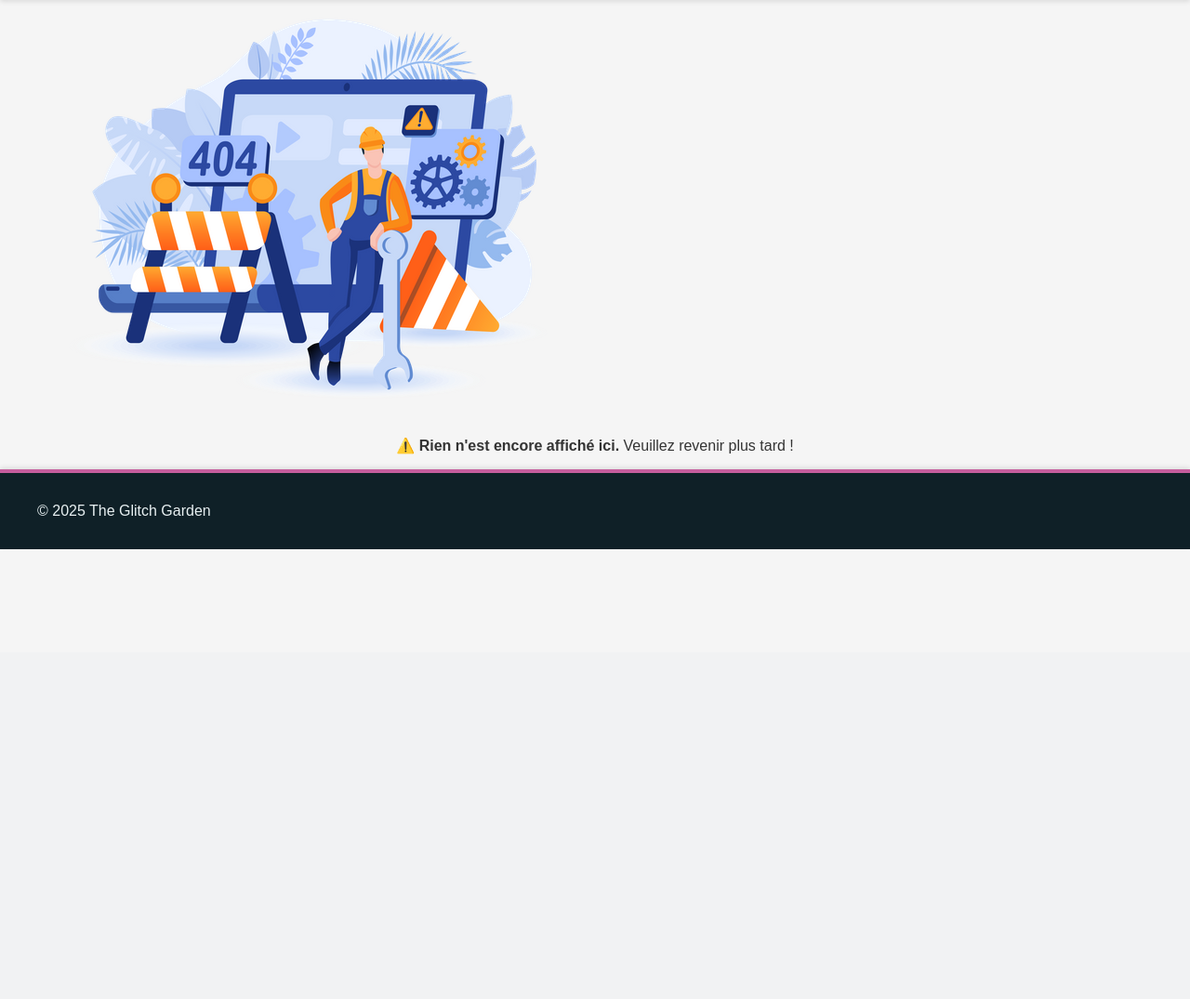
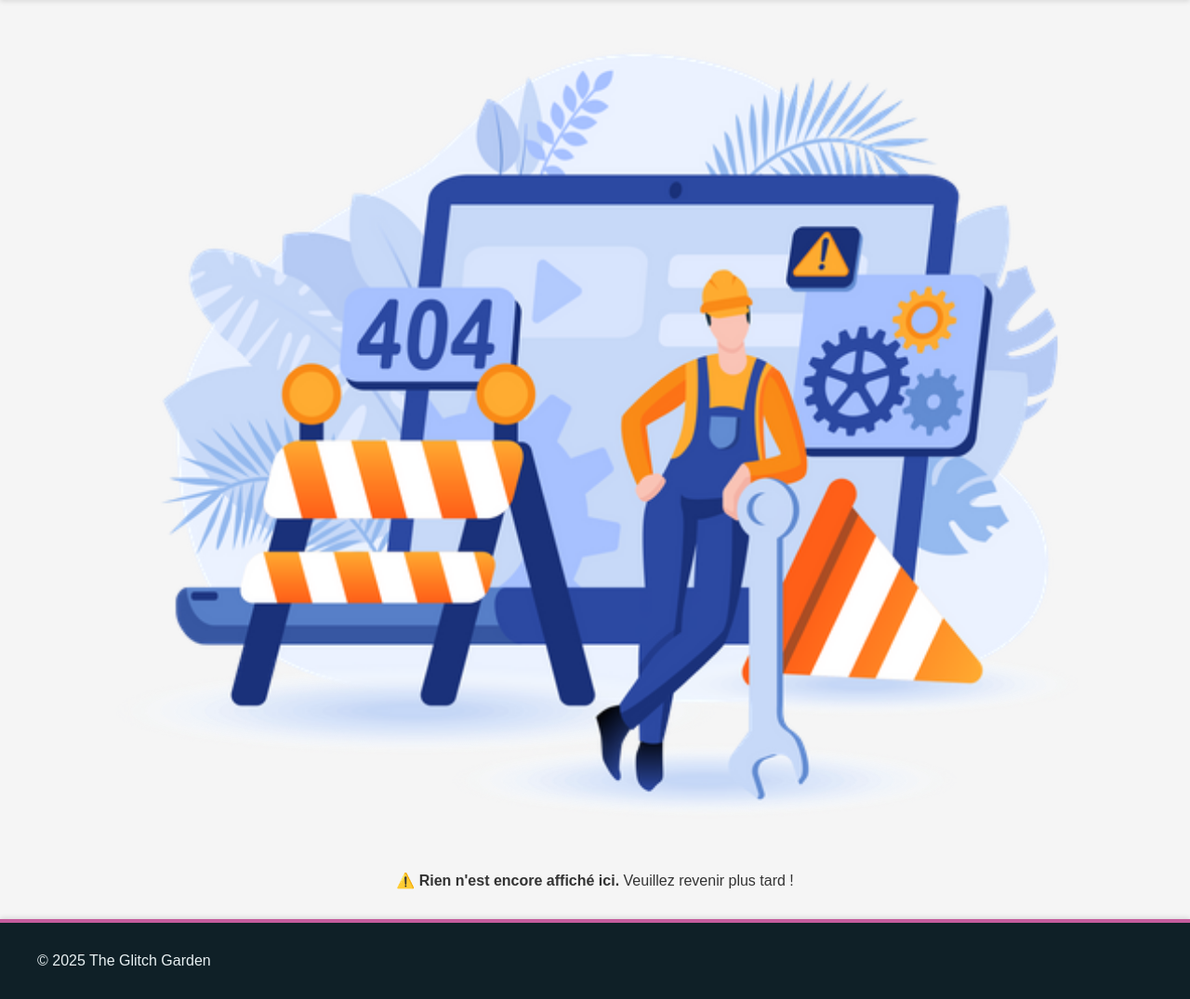
Before and after one commit to Locktix/The-Glitch-Garden, a PHP site: page /fiche-prestation.html in a window 1280 px wide. Shown: the part 98-1173 px from the top of the page at 93% size. Before the commit the page ends 689 px from the top, so only its background shows below. Run offline with PHP 8.4, Linux system fonts and the light colour scheme.

Commit message:
UI improvements and minor content updates
Standardized indentation in connexion.html, fixed heading level in fiche-artiste.html, added missing stylesheet and improved construction message styling in fiche-prestation.html and main.css, and removed a redundant note from index.html for clarity.

```diff
--- a/css/main.css
+++ b/css/main.css
@@ -105,3 +105,8 @@ header nav ul li a:hover {
     color: #FFFFFF;
     border-bottom: 2px solid #4A90E2;
 }
+
+/* Construction message styling */
+.construction-message {
+    text-align: center;
+}
--- a/fiche-artiste.html
+++ b/fiche-artiste.html
@@ -5,7 +5,7 @@
     <meta name="viewport" content="width=device-width, initial-scale=1.0">
     <link rel="icon" type="image/png" href="img/logo.png">
     <link rel="stylesheet" href="css/main.css">
-        <link rel="stylesheet" href="css/artistes.css">
+    <link rel="stylesheet" href="css/artistes.css">
     <link rel="stylesheet" href="css/fiche-artistes.css">
     <title>The Glitch Garden - Cyber pulse</title>
 </head>
@@ -41,7 +41,7 @@
             <div class="artist-presentation">
                 <p class="artist-real-name">Nom réel : Antoine Dupont</p>
 
-                <h4>Styles Musicaux</h4>
+                <h3>Styles Musicaux</h3>
                 <div class="styles-tags">
                     <span class="style-tag">Electro House</span>
                     <span class="style-tag">Future Rave</span>
--- a/fiche-prestation.html
+++ b/fiche-prestation.html
@@ -5,6 +5,7 @@
     <meta name="viewport" content="width=device-width, initial-scale=1.0">
     <link rel="icon" type="image/png" href="img/logo.png">
     <link rel="stylesheet" href="css/main.css">
+    <link rel="stylesheet" href="css/prestations.css">
     <title>The Glitch Garden - Prestations</title>
 </head>
 <body>
@@ -32,7 +33,7 @@
     <main class="centrage">
 
     <img src="img/under_construction.webp" alt="Page en construction">
-    <p style="text-align: center;">⚠️ <b>Rien n'est encore affiché ici.</b> Veuillez revenir plus tard !</p>
+    <p class="construction-message">⚠️ <b>Rien n'est encore affiché ici.</b> Veuillez revenir plus tard !</p>
 
     </main>
 
--- a/index.html
+++ b/index.html
@@ -94,8 +94,6 @@
 
         <p class="info-text">Chaque titre de prestation est un lien cliquable vers la page de détail de l'événement.</p>
 
-        <p class="info-note">Note : Le programme est en cours d'élaboration. Revenez bientôt ! (Message en cas de grille vide)</p>
-
         <p class="info-note">Note : Le programme présenté est le programme officiel de la journée. Les changements sont notifiés ici.</p>
     </section>
 
```
Also changed, not shown: connexion.html (indentation only).
